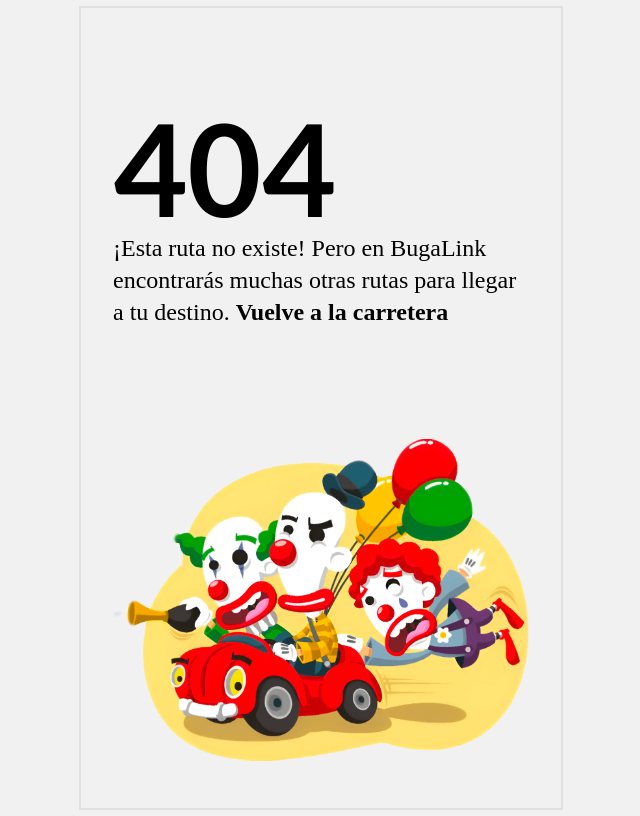
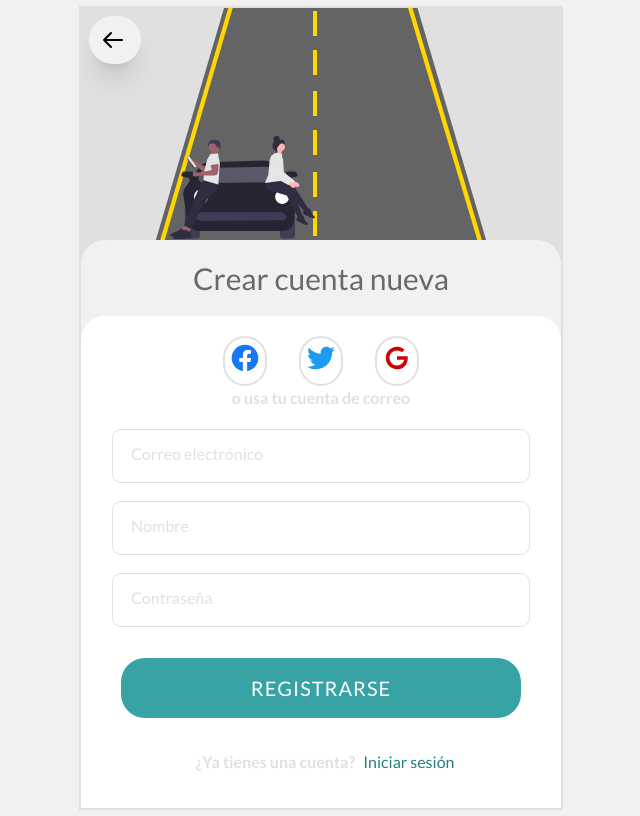
Before and after one commit to ISPP-Grupo5/BugaLink, a Next.js app in the folder bugalink-frontend/: page /session/register in a window 1280 px wide. Before the commit this address had no page. Shown: the whole page, without its empty margins (319-959 px from the left). Built offline with nearby package versions, Linux system fonts and the light colour scheme.

Commit message:
feat: Add Register Screen

```diff
--- /dev/null
+++ b/bugalink-frontend/pages/session/register/index.tsx
@@ -0,0 +1,72 @@
+import AnimatedLayout from '../../../components/layouts/animated';
+import { BackButton } from '../../../components/buttons/Back';
+import CTAButton from '@/components/buttons/CTA';
+import Link from 'next/link';
+import { useState } from 'react';
+import ExternalLogin from '../../../components/externalLogin';
+import TextField from '@/components/forms/TextField';
+import RegisterImg from '../../../public/assets/register.svg';
+
+export default function Register() {
+  const [email, setEmail] = useState('');
+  const [password, setPassword] = useState('');
+  const [name, setName] = useState('');
+
+  return (
+    <AnimatedLayout className="bg-white">
+      <BackButton className="absolute left-2 top-2 bg-base-origin py-3 pr-2 shadow-xl" />
+      <div className="flex flex-col -space-y-5">
+        <span className="flex w-full justify-center bg-light-gray">
+          <RegisterImg className="bg-light-gray" />
+        </span>
+        <div className="z-10 rounded-t-3xl bg-base-origin text-center">
+          <p className=" py-5 text-3xl text-gray ">Crear cuenta nueva</p>
+          <div className=" h-max rounded-t-3xl bg-white py-5">
+            <ExternalLogin />
+            <p className="font-bold text-light-gray">
+              o usa tu cuenta de correo
+            </p>
+            <form className="mt-5">
+              <div className="mr-8 ml-8 flex flex-col space-y-5">
+                <TextField
+                  type={'text'}
+                  content={email}
+                  fieldName={'Correo electrónico'}
+                  inputClassName="w-full"
+                  parentClassName=""
+                  setContent={setEmail}
+                />
+                <TextField
+                  type={'text'}
+                  content={name}
+                  fieldName={'Nombre'}
+                  inputClassName="w-full"
+                  parentClassName=""
+                  setContent={setName}
+                />
+                <TextField
+                  type={'password'}
+                  content={password}
+                  fieldName={'Contraseña'}
+                  inputClassName="w-full"
+                  parentClassName=""
+                  setContent={setPassword}
+                />
+              </div>
+              <CTAButton text="REGISTRARSE" className="mt-8 w-5/6" />
+
+              <span className="flex flex-row justify-center -justify-between py-8">
+                <p className="font-bold text-light-gray">
+                  ¿Ya tienes una cuenta?
+                </p>
+                <Link href="/session/login" className="translate-x-2">
+                  <p className="text-dark-turquoise"> Iniciar sesión </p>
+                </Link>
+              </span>
+            </form>
+          </div>
+        </div>
+      </div>
+    </AnimatedLayout>
+  );
+}
```
Also changed, not shown: bugalink-frontend/public/assets/register.svg (added).
